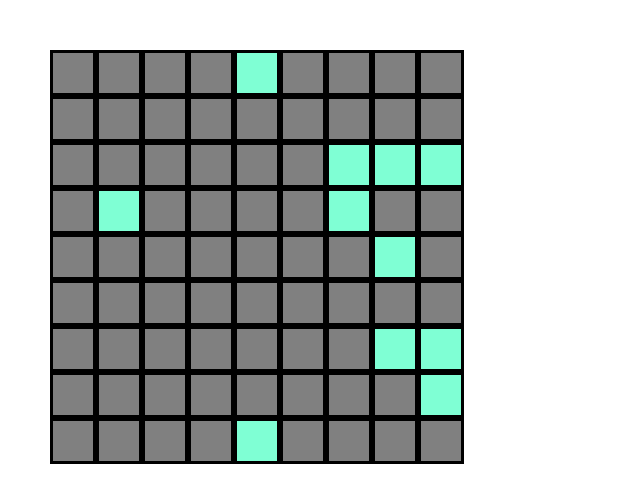
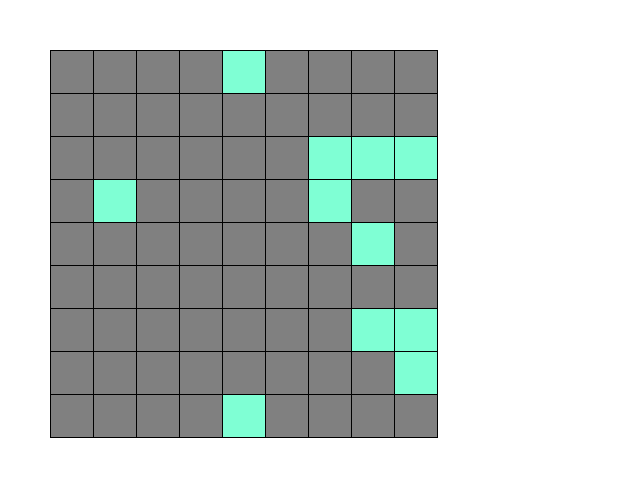
Before and after one commit to kirkland/minesweeper, a React (Create React App) app: page / in a window 1280 px wide. Shown: the top 502 px of the page, without its empty margins (0-640 px from the left). Built offline with nearby package versions, Linux system fonts and the light colour scheme.

Commit message:
Switch to tables, CSS for numbers

```diff
--- a/src/App.css
+++ b/src/App.css
@@ -1,22 +1,27 @@
-.board {
-  display: grid;
+table.board {
   margin-left: 50px;
   margin-top: 50px;
+  border-collapse: collapse;
 }
 
-.cell {
+tr {
+  vertical-align: middle;
+}
+
+td.cell {
   background-color: gray;
-  border-color: black;
-  border-style: solid;
-  float: left;
+  border: 1px black solid;
+  font-size: 26px;
   height: 40px;
+  text-align: center;
+  vertical-align: middle;
   width: 40px;
 }
 
-.cell-bomb {
+td.cell-bomb {
   background-color: aquamarine;
 }
 
-.cell-revealed {
+td.cell-revealed {
   background-color: blueviolet;
 }
--- a/src/components/Board.js
+++ b/src/components/Board.js
@@ -21,10 +21,12 @@ export default function Board(props) {
   };
 
   return (
-    <div className="board">
-      {board.map((row, rowIndex) => (
-        <Row row={row} key={rowIndex} rowIndex={rowIndex} onClick={onClick} />
-      ))}
-    </div>
+    <table className="board">
+      <tbody>
+        {board.map((row, rowIndex) => (
+          <Row row={row} key={rowIndex} rowIndex={rowIndex} onClick={onClick} />
+        ))}
+      </tbody>
+    </table>
   );
 }
--- a/src/components/Cell.js
+++ b/src/components/Cell.js
@@ -14,8 +14,8 @@ export default function Cell(props) {
   }
 
   return (
-    <div className={`cell ${cellClass}`} onClick={clickHandler}>
+    <td className={`cell ${cellClass}`} onClick={clickHandler}>
       {state.revealed && state.adjacentBombs}
-    </div>
+    </td>
   );
 }
--- a/src/components/Row.js
+++ b/src/components/Row.js
@@ -4,7 +4,7 @@ export default function Row(props) {
   const { row, rowIndex, onClick } = props;
 
   return (
-    <div className="row">
+    <tr className="row">
       {row.map((cell, column) => (
         <Cell
           state={cell}
@@ -14,6 +14,6 @@ export default function Row(props) {
           onClick={onClick}
         />
       ))}
-    </div>
+    </tr>
   );
 }
```
